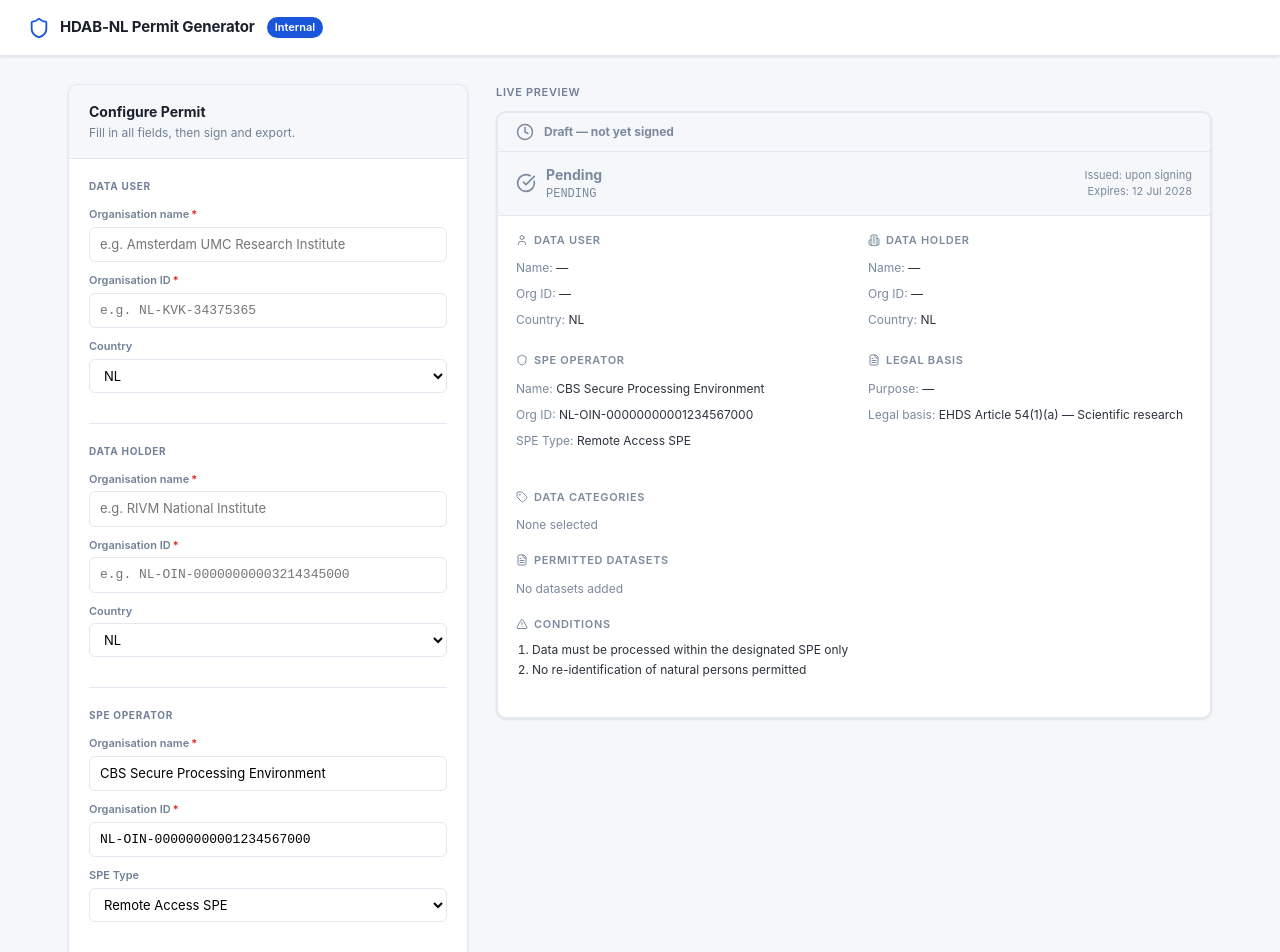
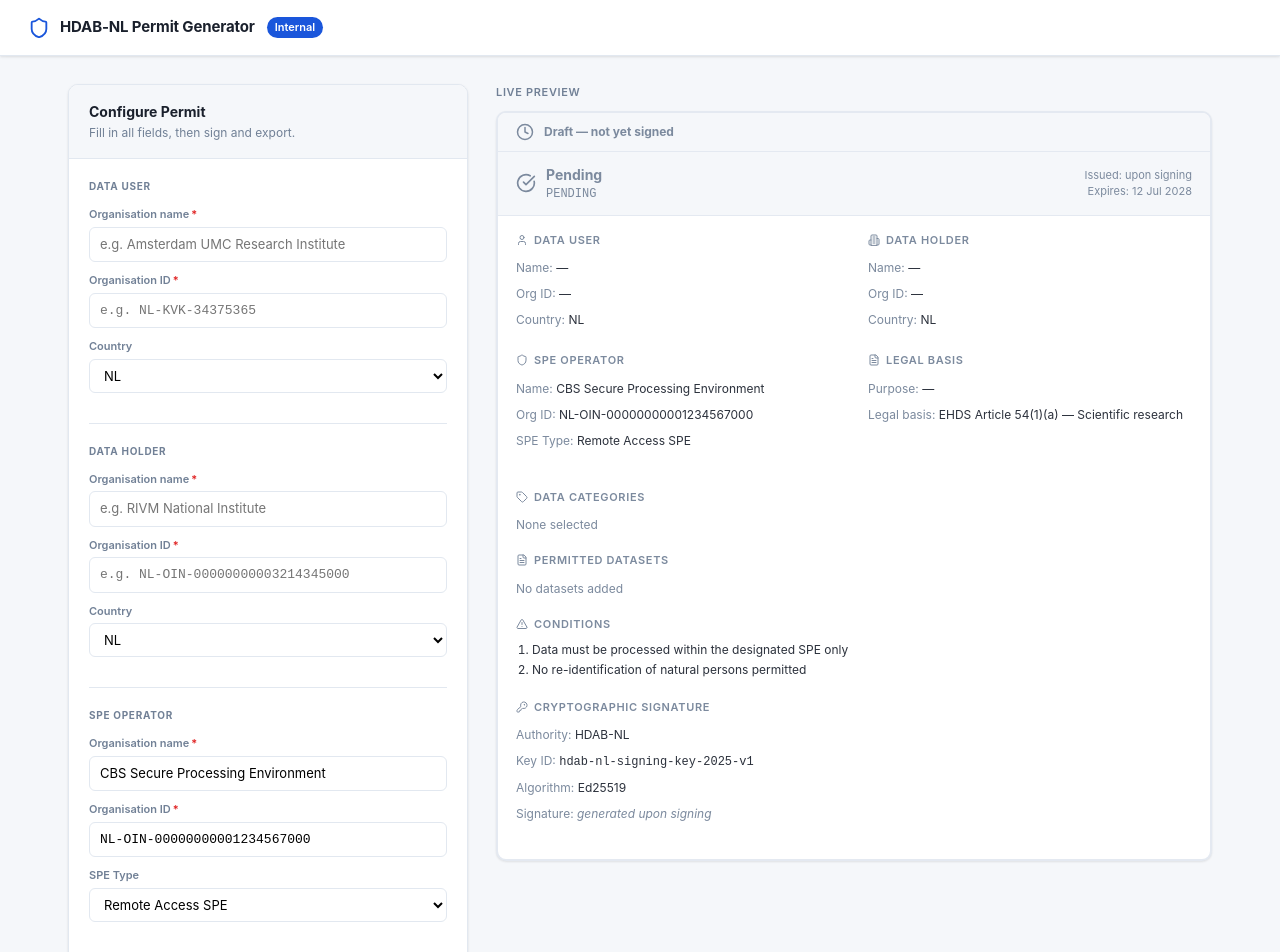
Before and after one commit to mdevalk/hdab-nl-permit-generator, a React (Vite) app: page / in a window 1280 px wide. Shown: the top 952 px of the page. Built offline with nearby package versions, Linux system fonts and the light colour scheme.

Commit message:
Show issuer JWKS fields (keyId, algorithm, signature) in permit preview

```diff
--- a/src/components/PermitPreview.jsx
+++ b/src/components/PermitPreview.jsx
@@ -1,7 +1,7 @@
 import React from 'react'
 import {
   CheckCircle, XCircle, AlertTriangle,
-  Building2, User, Shield, FileText, Tag, BadgeCheck, Clock,
+  Building2, User, Shield, FileText, Tag, BadgeCheck, Clock, KeyRound,
 } from 'lucide-react'
 
 const STATUS_CONFIG = {
@@ -25,11 +25,11 @@ function Section({ title, icon: Icon, children }) {
   )
 }
 
-function Field({ label, value }) {
+function Field({ label, value, mono }) {
   return (
     <div style={{ marginBottom: 5 }}>
       <span style={{ color: 'var(--color-text-muted)', fontSize: 12 }}>{label}: </span>
-      <span style={{ fontSize: 12 }}>{value || '—'}</span>
+      <span style={{ fontSize: 12, fontFamily: mono ? 'monospace' : 'inherit', wordBreak: 'break-all' }}>{value || '—'}</span>
     </div>
   )
 }
@@ -53,7 +53,7 @@ export default function PermitPreview({ permit, draft }) {
       opacity: draft ? 0.92 : 1,
       transition: 'border-color 0.2s, opacity 0.2s',
     }}>
-      {/* Issuer / draft banner */}
+      {/* Issuer banner */}
       <div style={{
         padding: '10px 18px',
         background: draft ? 'var(--color-bg)' : '#f0fdf4',
@@ -70,7 +70,7 @@ export default function PermitPreview({ permit, draft }) {
           </div>
           {!draft && (
             <div style={{ fontSize: 11, color: 'var(--color-text-muted)' }}>
-              Key: {permit.issuer?.keyId} · Alg: {permit.issuer?.algorithm}
+              {permit.issuer?.authorityId} · {permit.issuer?.organizationId}
             </div>
           )}
         </div>
@@ -163,6 +163,22 @@ export default function PermitPreview({ permit, draft }) {
             <span style={{ fontSize: 12, color: 'var(--color-text-muted)' }}>No conditions added</span>
           )}
         </Section>
+
+        <Section title="Cryptographic Signature" icon={KeyRound}>
+          <Field label="Authority"  value={permit.issuer?.authorityId} />
+          <Field label="Key ID"     value={permit.issuer?.keyId} mono />
+          <Field label="Algorithm"  value={permit.issuer?.algorithm} />
+          <div style={{ marginBottom: 5 }}>
+            <span style={{ color: 'var(--color-text-muted)', fontSize: 12 }}>Signature: </span>
+            {draft || !permit.issuer?.signature ? (
+              <span style={{ fontSize: 12, color: 'var(--color-text-muted)', fontStyle: 'italic' }}>generated upon signing</span>
+            ) : (
+              <span style={{ fontSize: 11, fontFamily: 'monospace', wordBreak: 'break-all', color: 'var(--color-text)' }}>
+                {permit.issuer.signature}
+              </span>
+            )}
+          </div>
+        </Section>
       </div>
     </div>
   )
```
